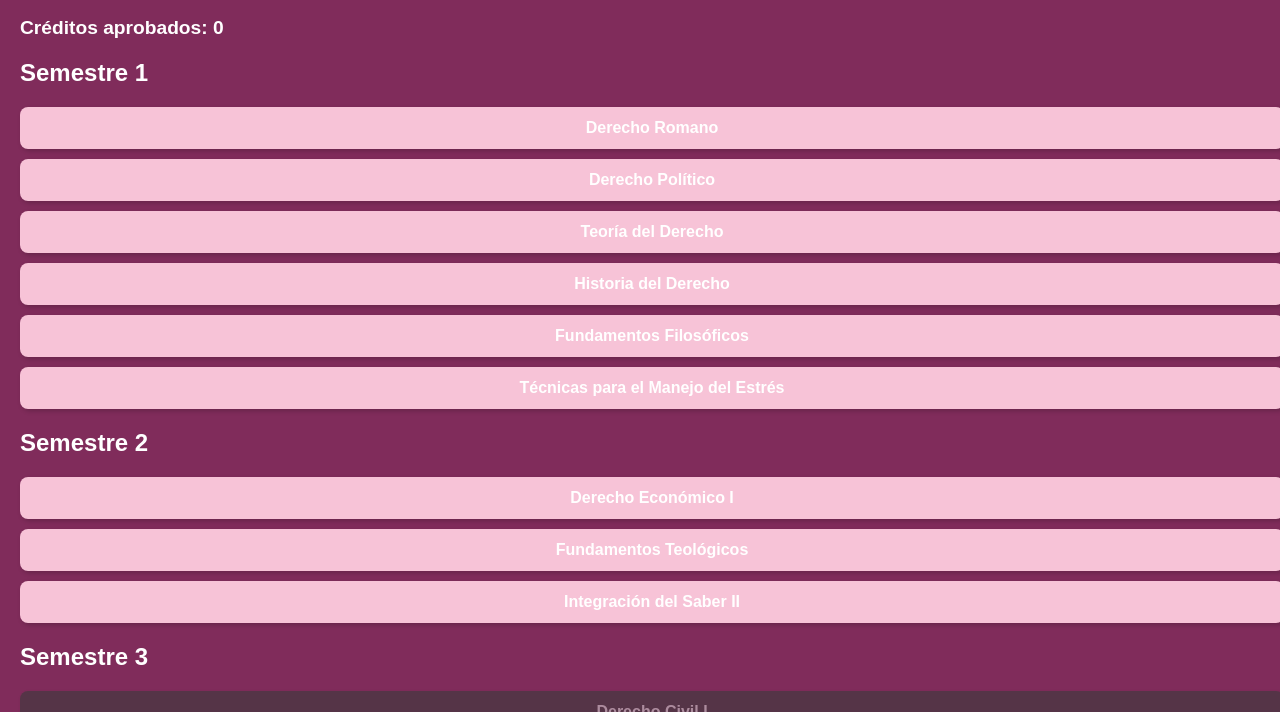
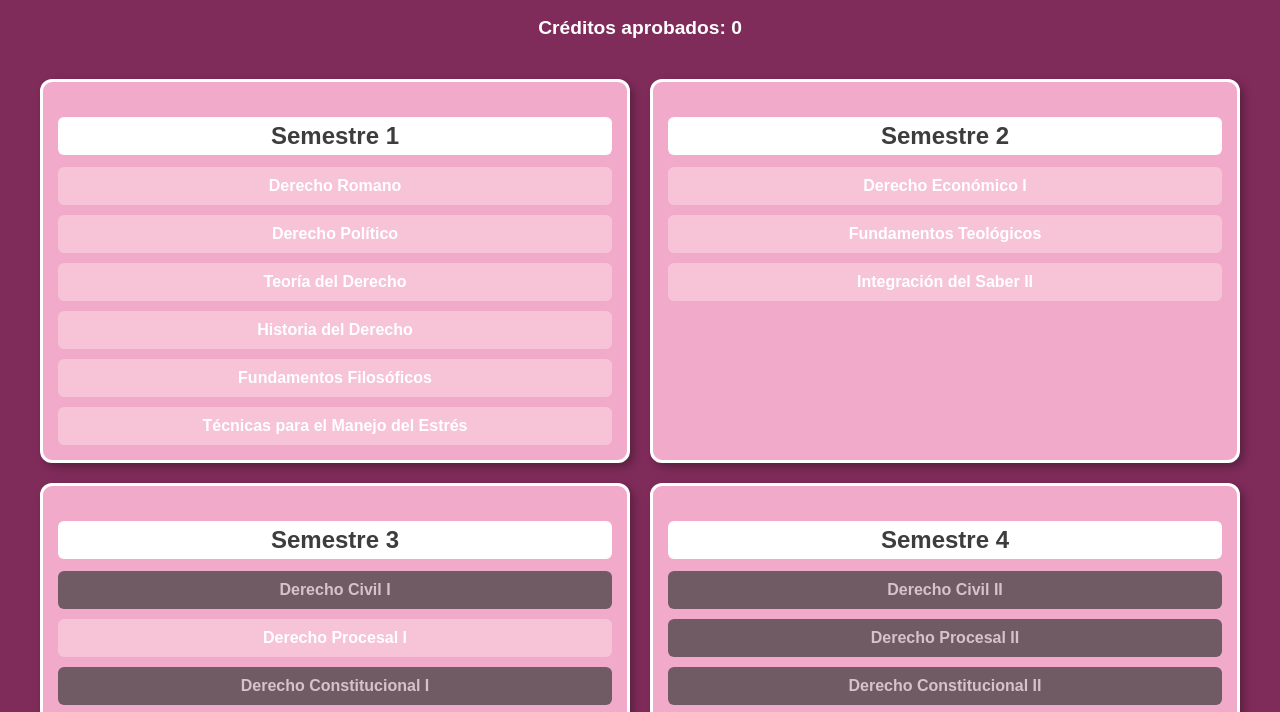
Before and after one commit to Isidora281103/Malla-Derecho-UCSC, a plain HTML site: page index.html in a window 1280 px wide. Shown: the part 81-793 px from the top of the page. Drawn offline with Linux system fonts and the light colour scheme.

Commit message:
Update style.css

```diff
--- a/style.css
+++ b/style.css
@@ -1,6 +1,6 @@
-/* Fondo general rosado oscuro */
+/* Fondo general */
 body {
-  background-color: #802c5b;
+  background-color: #802c5b; /* rosado oscuro */
   color: white;
   font-family: Arial, sans-serif;
   padding: 20px;
@@ -8,31 +8,45 @@ body {
   min-height: 100vh;
 }
 
-/* Título principal */
+/* Título */
 h1 {
   text-align: center;
   margin-bottom: 20px;
 }
 
-/* Créditos */
+/* Créditos aprobados */
 #creditos {
   margin: 20px 0;
   font-weight: bold;
   font-size: 1.2em;
+  text-align: center;
 }
 
-/* Bloque general de la malla */
-.malla {
-  display: flex;
-  flex-direction: column;
-  gap: 30px;
+/* Grilla de semestres: 2 columnas */
+.grid-semestres {
+  display: grid;
+  grid-template-columns: repeat(2, 1fr);
+  gap: 20px;
+  padding: 20px;
 }
 
-/* Cada semestre en columna */
-.semestre {
-  background-color: #f2aacb;
+/* Recuadro de cada semestre */
+.cuadro-semestre {
+  background-color: #f2aacb; /* rosado claro */
+  border: 3px solid #fff; /* borde blanco visible */
   padding: 15px;
-  border-radius: 10px;
+  border-radius: 12px;
+  box-shadow: 4px 4px 10px rgba(0, 0, 0, 0.3);
+}
+
+/* Título del semestre dentro del recuadro */
+.cuadro-semestre h2 {
+  text-align: center;
+  margin-bottom: 12px;
+  color: #3d3d3d;
+  background-color: #fff;
+  padding: 5px;
+  border-radius: 6px;
 }
 
 /* Contenedor vertical de ramos */
@@ -40,35 +54,31 @@ h1 {
   display: flex;
   flex-direction: column;
   gap: 10px;
-  margin-top: 10px;
 }
 
-/* Ramo individual */
+/* Botón/etiqueta de cada ramo */
 .ramo {
   background-color: #f7c3d7;
-  padding: 12px;
-  border-radius: 8px;
+  padding: 10px;
+  border-radius: 6px;
+  text-align: center;
+  font-weight: bold;
   cursor: pointer;
-  width: 100%;
-  text-align: center;
-  user-select: none;
-  transition: all 0.3s ease;
-  font-weight: bold;
-  box-shadow: 2px 2px 5px rgba(0, 0, 0, 0.2);
+  transition: background-color 0.3s ease;
 }
 
-/* Ramo aprobado */
+/* Aprobado (clickeado) */
 .ramo.aprobado {
   background-color: #c7a7d9;
   text-decoration: line-through;
   color: #3d3d3d;
 }
 
-/* Ramo bloqueado por prerrequisitos */
+/* Bloqueado por prerrequisitos */
 .ramo.bloqueado {
   background-color: #3a3a3a;
-  color: #cccccc;
+  color: #ccc;
   cursor: not-allowed;
-  opacity: 0.6;
   pointer-events: none;
+  opacity: 0.7;
 }
```
